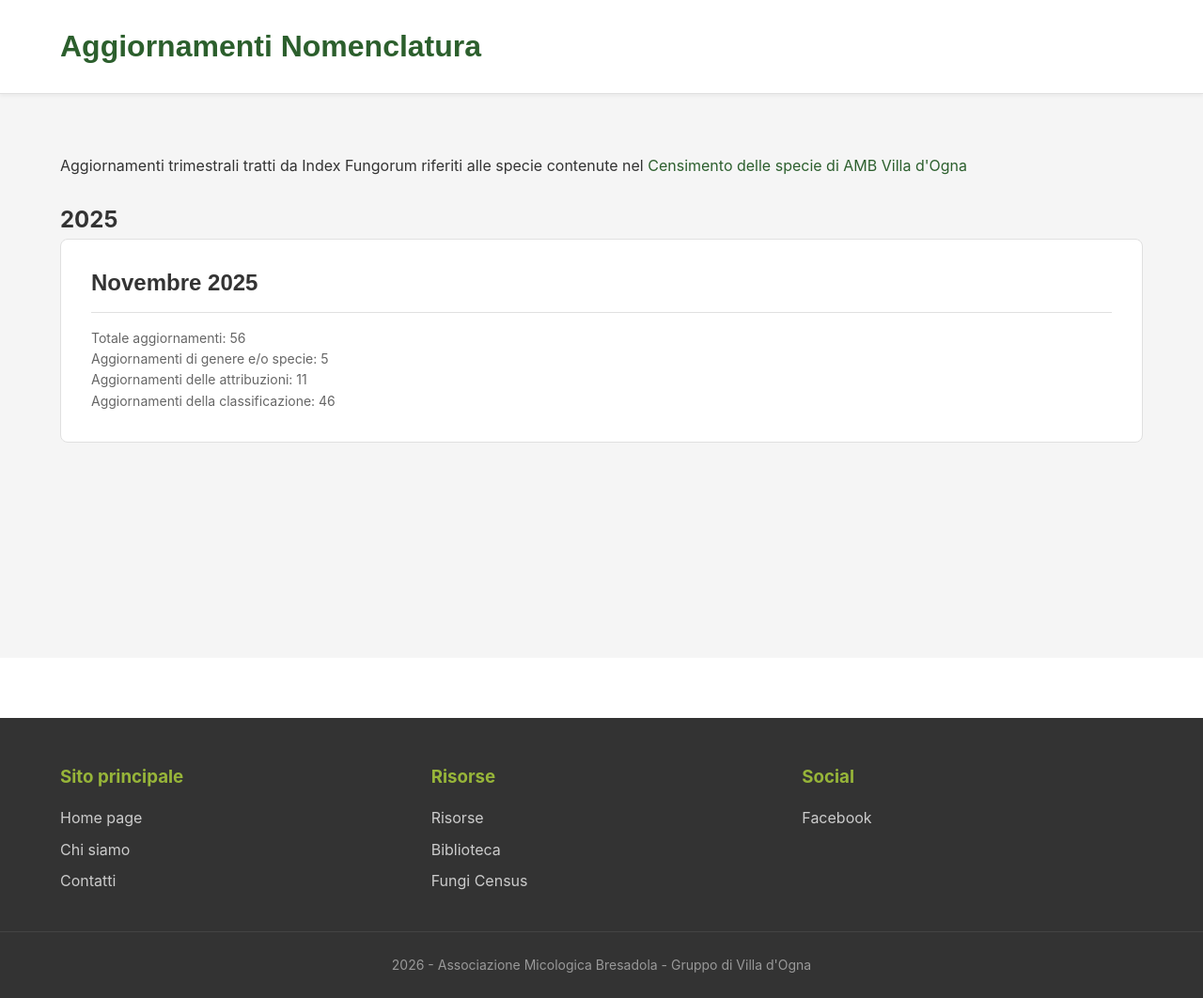
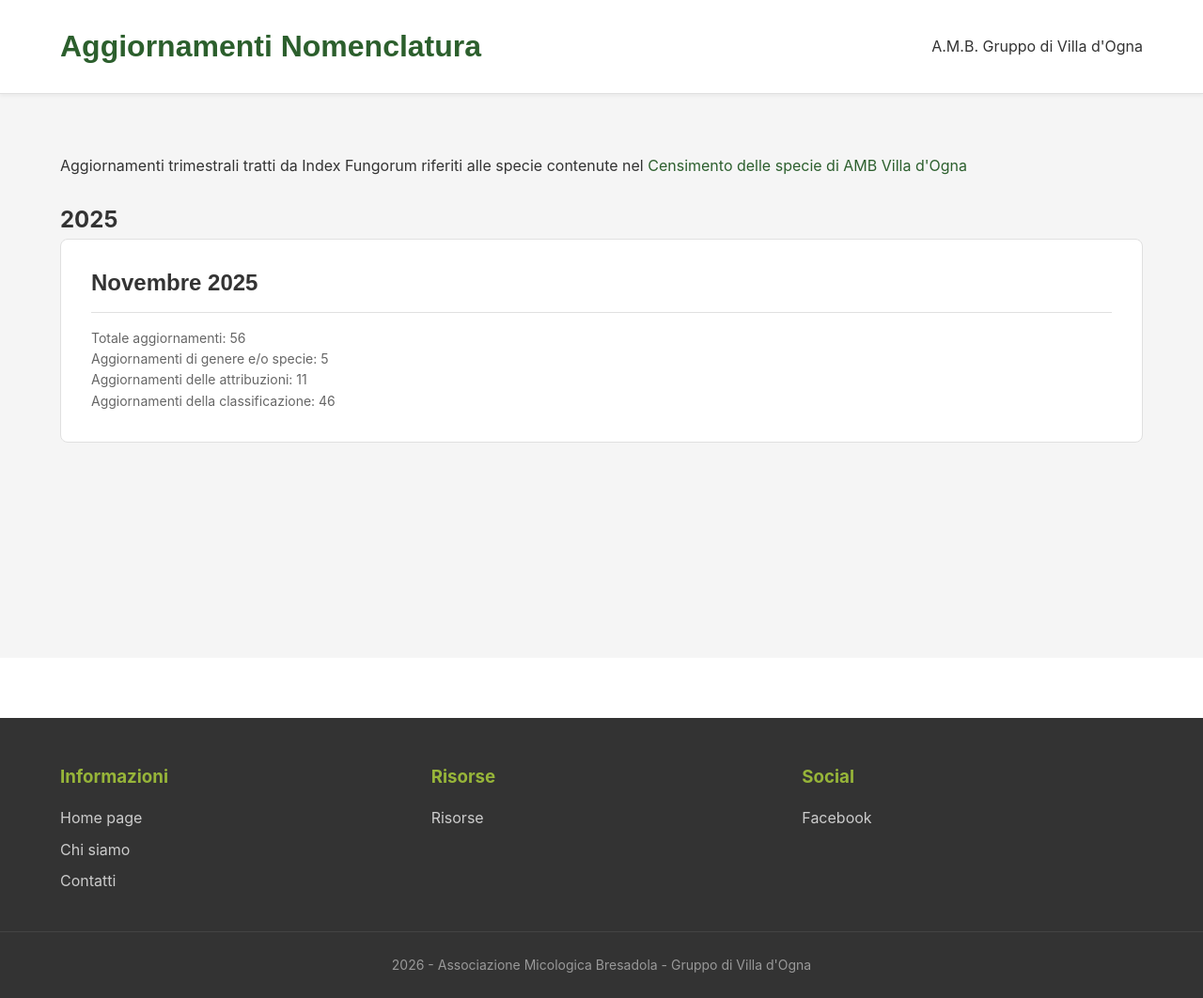
Before and after one commit to ambvilladogna/Aggiornamenti-Index-Fungorum, a Jekyll site: the page built from index.html, in a window 1280 px wide and 1062 px high. Shown: the whole window at 94% size. Built offline with Jekyll 4.4.1, drawn with Linux system fonts in a browser that asks for light colours.

Commit message:
header and footer prettified

```diff
--- a/_includes/footer.html
+++ b/_includes/footer.html
@@ -2,7 +2,7 @@
     <div class="container">
         <div class="footer__container">
             <div class="footer__section">
-                <h3>Sito principale</h3>
+                <h3>Informazioni</h3>
                 <ul>
                     <li><a href="https://www.ambvilladogna.it/index.html">Home page</a></li>
                     <li><a href="https://www.ambvilladogna.it/html/chi_siamo.html">Chi siamo</a></li>
@@ -13,8 +13,10 @@
                 <h3>Risorse</h3>
                 <ul>
                     <li><a href="/index.html">Risorse</a></li>
+                    <!--
                     <li><a href="./biblioteca/_site/index.html">Biblioteca</a></li>
                     <li><a href="./fungi-census/index.html">Fungi Census</a></li>
+                    -->
                 </ul>
             </div>
             <div class="footer__section">
--- a/_includes/header.html
+++ b/_includes/header.html
@@ -1,5 +1,6 @@
 <header class="header">
     <div class="container header__container">
         <div class="header__logo">Aggiornamenti Nomenclatura</div>
+        <div class="header__nav"><a href="https://www.ambvilladogna.it/index.html">A.M.B. Gruppo di Villa d'Ogna</a></div>
     </div>
 </header>
--- a/shared/css/components.css
+++ b/shared/css/components.css
@@ -15,6 +15,7 @@
 
 .header__container {
     display: flex;
+    flex-wrap: wrap;
     justify-content: space-between;
     align-items: center;
 }
@@ -52,6 +53,15 @@
     color: var(--color-primary);
 }
 
+@media (max-width: 768px) {
+    .header__nav {
+        gap: var(--spacing-sm);
+        font-size: var(--font-size-small);
+    }
+    .header__nav a {
+        font-size: var(--font-size-small);
+    }
+}
 /* ============================================
    SECTION: FOOTER
    ============================================ */
```
Also changed, not shown: 4 other files.
